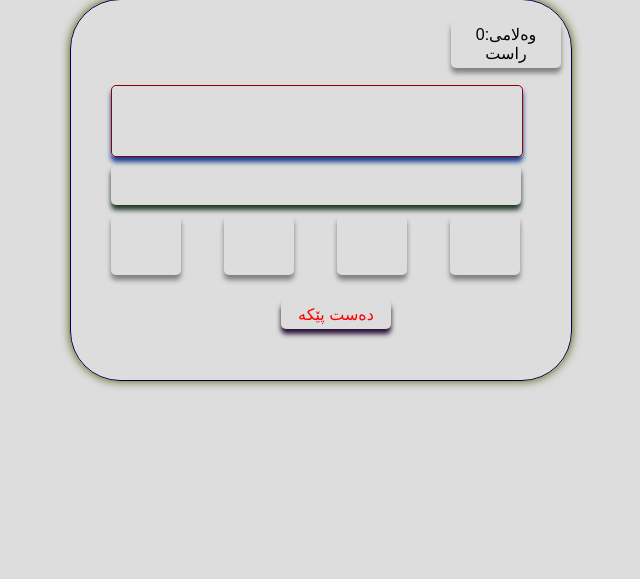
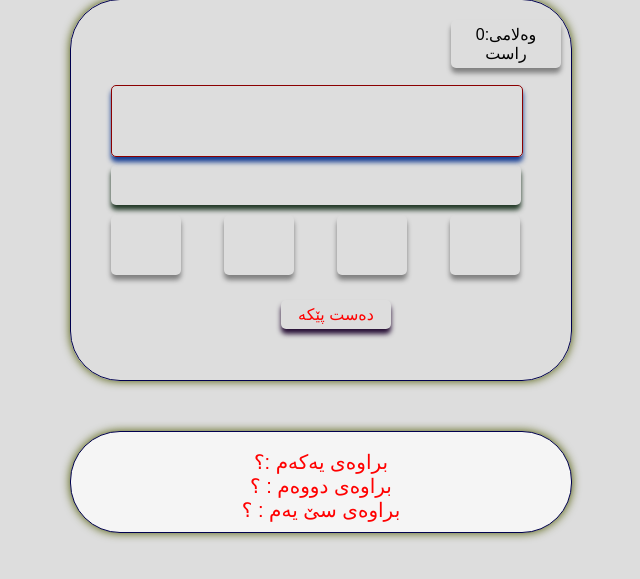
Before and after one commit to alih024/host, a PHP site: page / in a window 1280 px wide. Shown: the part 199-778 px from the top of the page, without its empty margins (319-959 px from the left). Run offline with PHP 8.4, Linux system fonts and the light colour scheme.

Commit message:
Update index.php

```diff
--- a/index.php
+++ b/index.php
@@ -202,7 +202,7 @@ background-color: rgba(222, 220, 230, 1.2);
 
 
 
-#board{color:none;
+#board,#bbb{color:none;
 
   animation-name: a;
   animation-duration: 39s;
@@ -224,6 +224,20 @@ background-color: rgba(222, 220, 230, 1.2);
 
 h1{color: red}
 .h{  text-shadow: 2px 2px black; font-size: 40px;}
+
+
+            #bbb{background-color:whitesmoke;
+width: 500px;
+height: 100px;
+border-radius: 50px;
+border: solid red 1px;}
+
+ .a21{font-family: inherit;
+    font-size: 20px;
+    color: red;}
+
+
+
         </style>
     </head>
 
@@ -278,6 +292,16 @@ h1{color: red}
 
                 <div id="gameover"> <span id="finalscore">0</span>وەلامی راست هەلبژارد</div>
             </div>
+
+
+             <div id="bbb"><br>
+     <sopn class='a21'>براوەی  یەکەم  :؟ </span><br>
+           <sopn class='a21'>براوەی  دووەم : ؟ </span><br>
+               <sopn class='a21'>براوەی  سێ یەم : ؟ </span><br>
+ </div>
+
+
+
 
             <!--audio files-->
             <div class="player">
```
